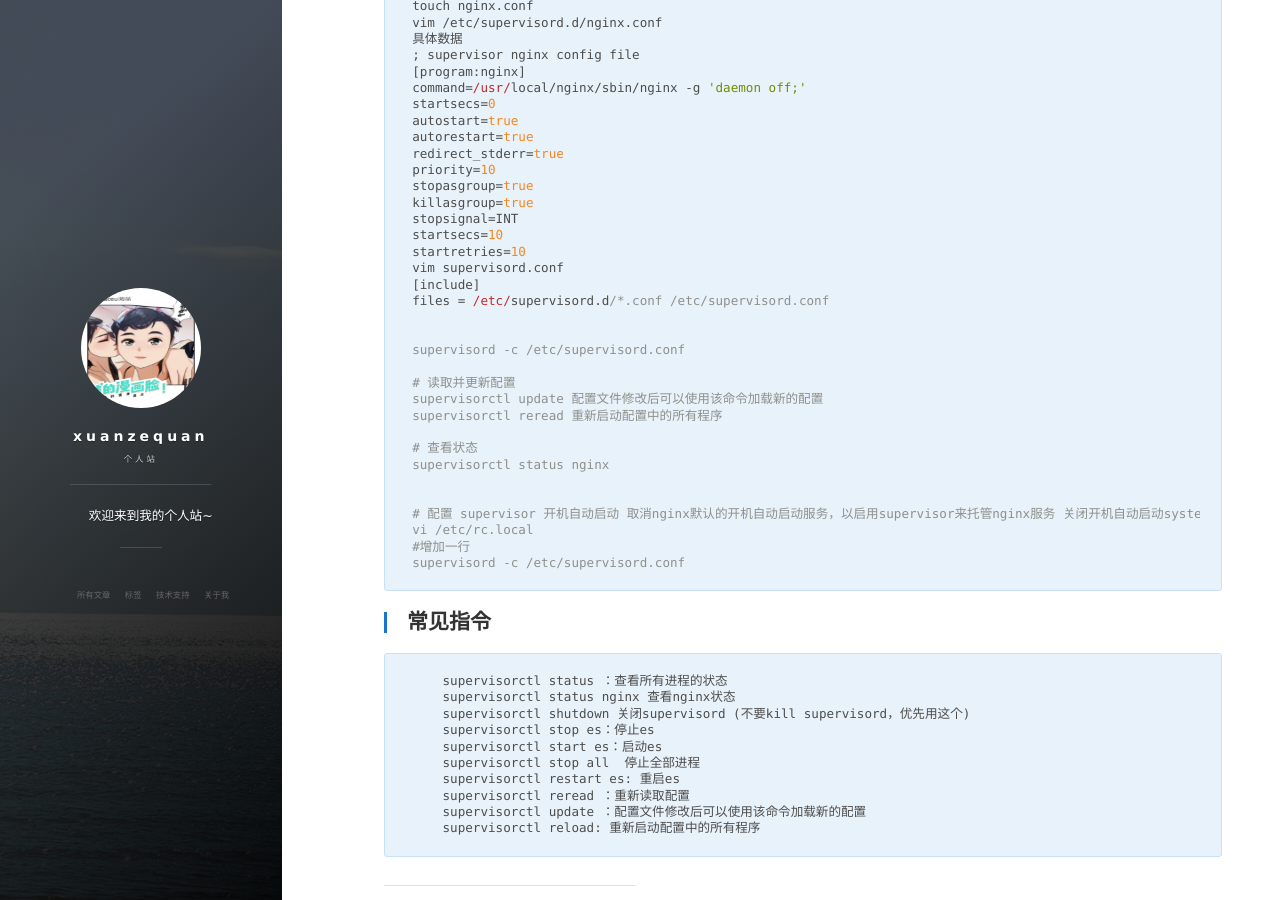
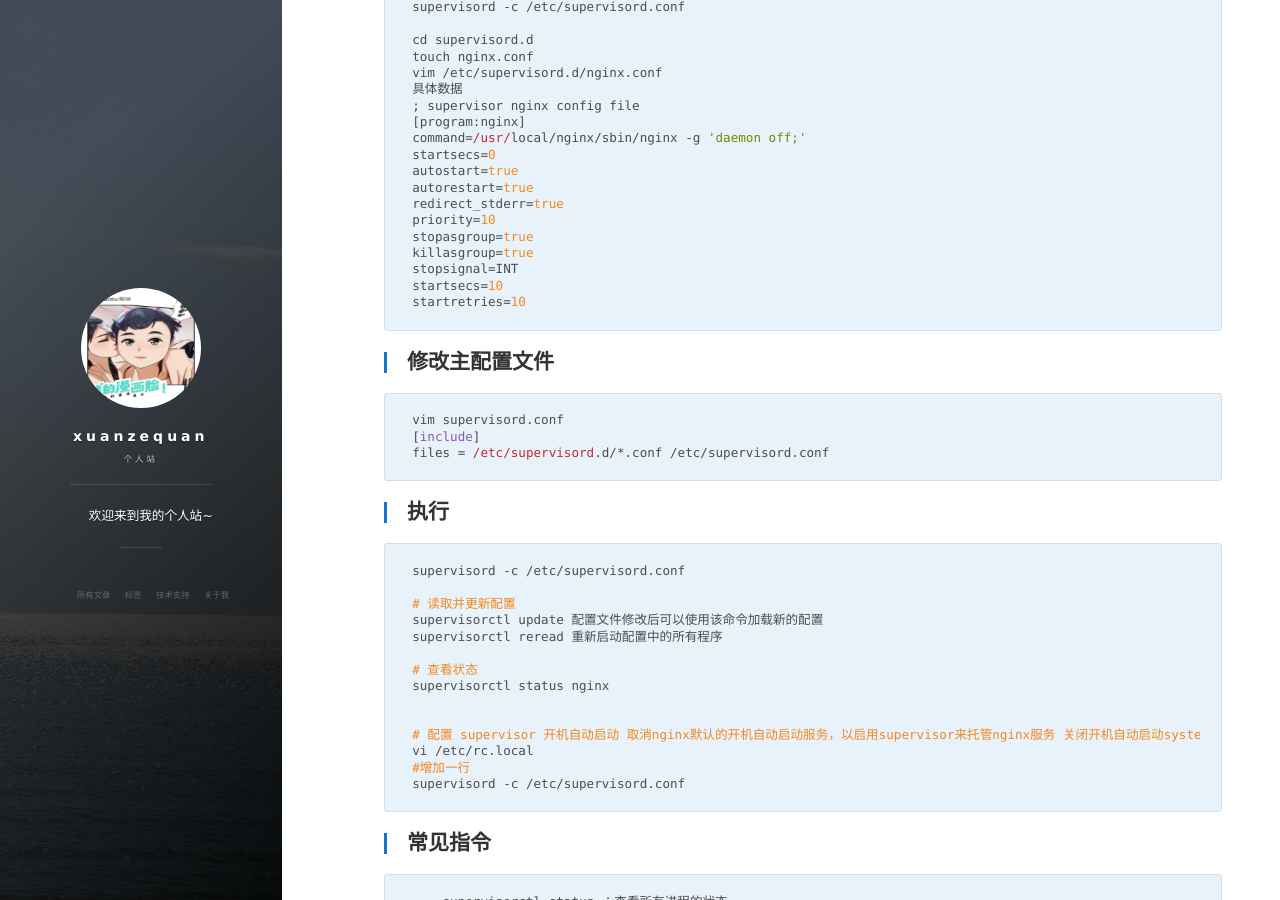
Before and after one commit to bestfutureforus/bestfutureforus.github.io, a Jekyll site: the page built from _posts/2022-06-15-nginx安装&异常自启动.md, in a window 1280 px wide and 900 px high, scrolled down 2117 px. Built offline with Jekyll 4.4.1, drawn with Linux system fonts in a browser that asks for light colours; nearby versions of some CDN libraries; comment, search, counter and statistics services are not loaded.

Commit message:
func(*): 提交

```diff
--- a/_posts/2022-06-15-nginx安装&异常自启动.md
+++ b/_posts/2022-06-15-nginx安装&异常自启动.md
@@ -128,11 +128,14 @@ tag: hexo
     stopsignal=INT
     startsecs=10
     startretries=10
+
+## 修改主配置文件
     vim supervisord.conf
     [include]
     files = /etc/supervisord.d/*.conf /etc/supervisord.conf
 
 
+## 执行
     supervisord -c /etc/supervisord.conf
 
     # 读取并更新配置
```
